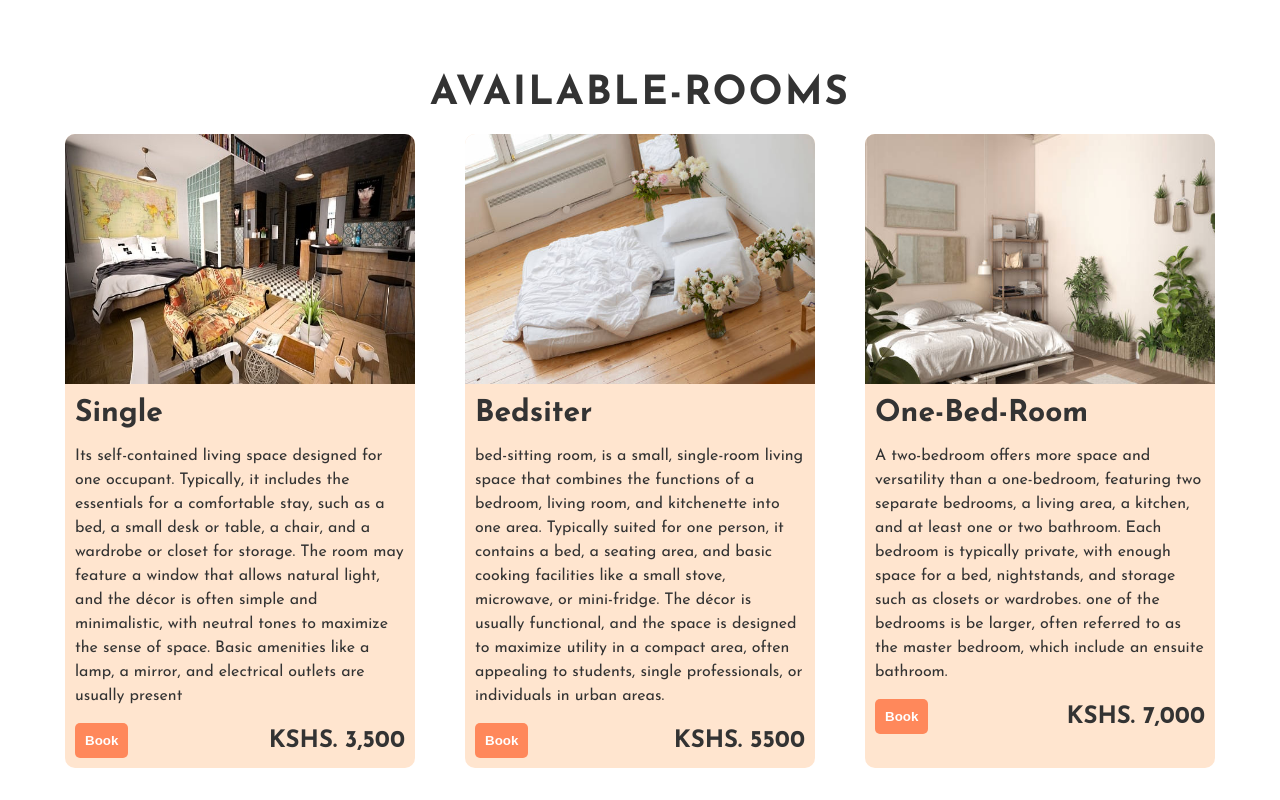
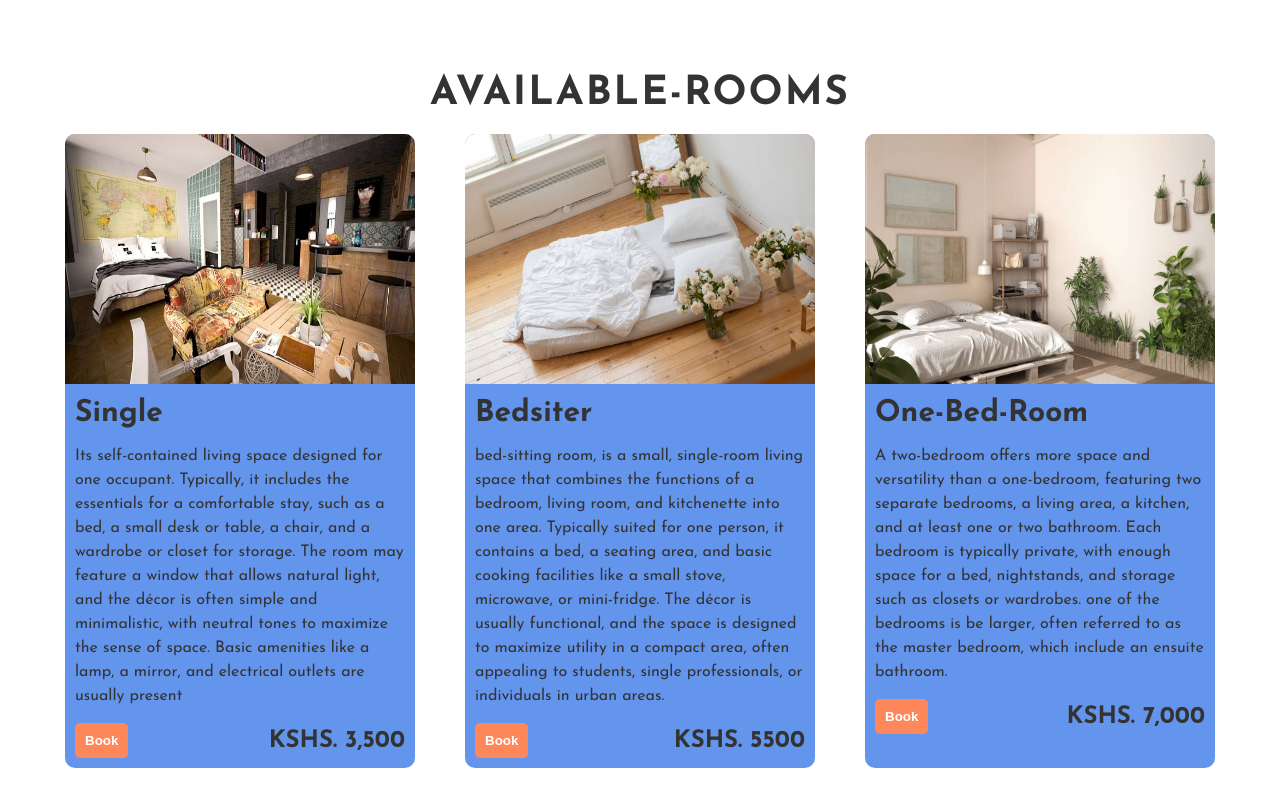
Before and after one commit to 1Gitau/urban-haven-appartments, a plain HTML site: page index.html in a window 1280 px wide. Shown: the part 1280-2080 px from the top of the page. Drawn offline with Linux system fonts and the light colour scheme.

Commit message:
changing color

```diff
--- a/style.css
+++ b/style.css
@@ -269,7 +269,7 @@ body {
   }
   .room-card {
     width: 35rem;
-    background-color: var(--color-primary-light);
+    background-color:cornflowerblue;
     border-radius: 10px;
     overflow: hidden;
   }
```
